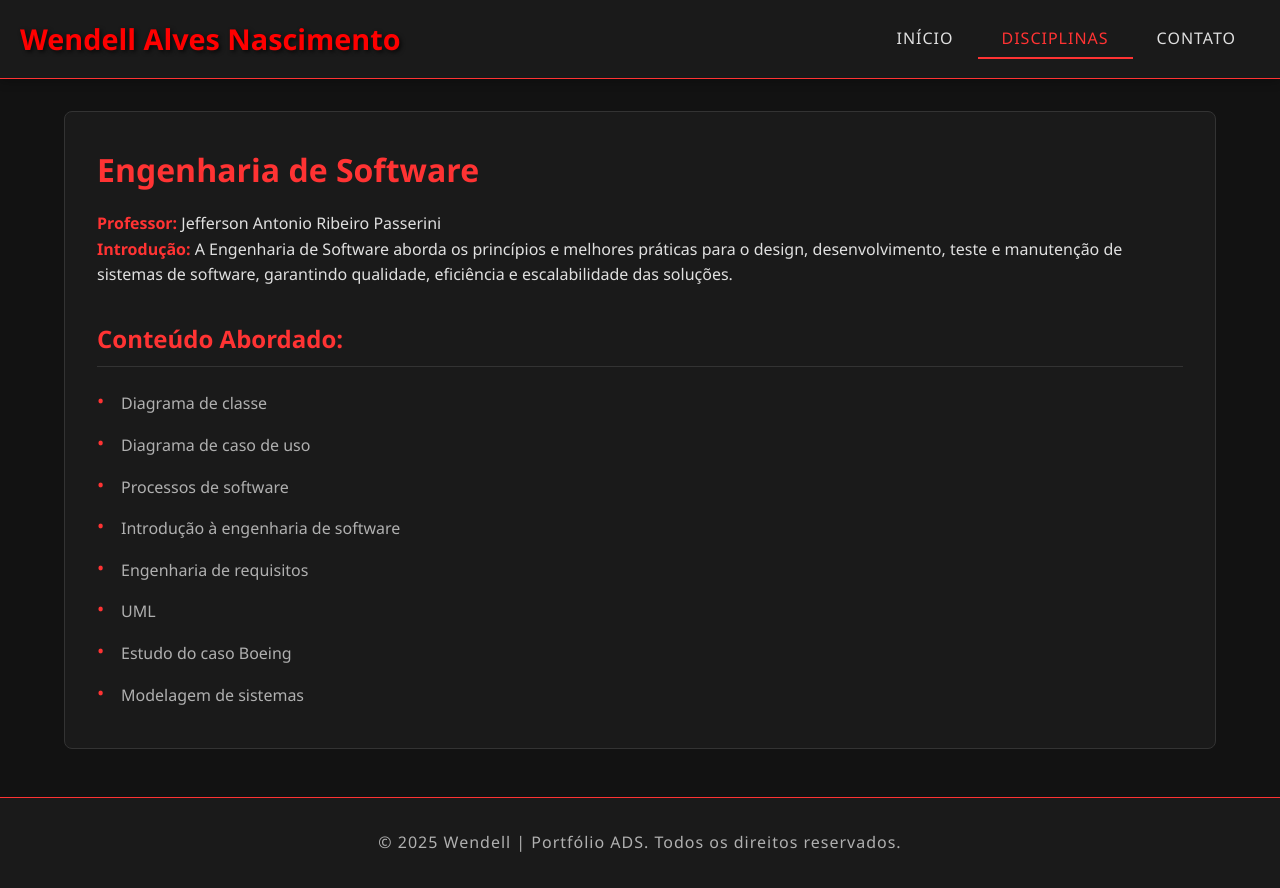
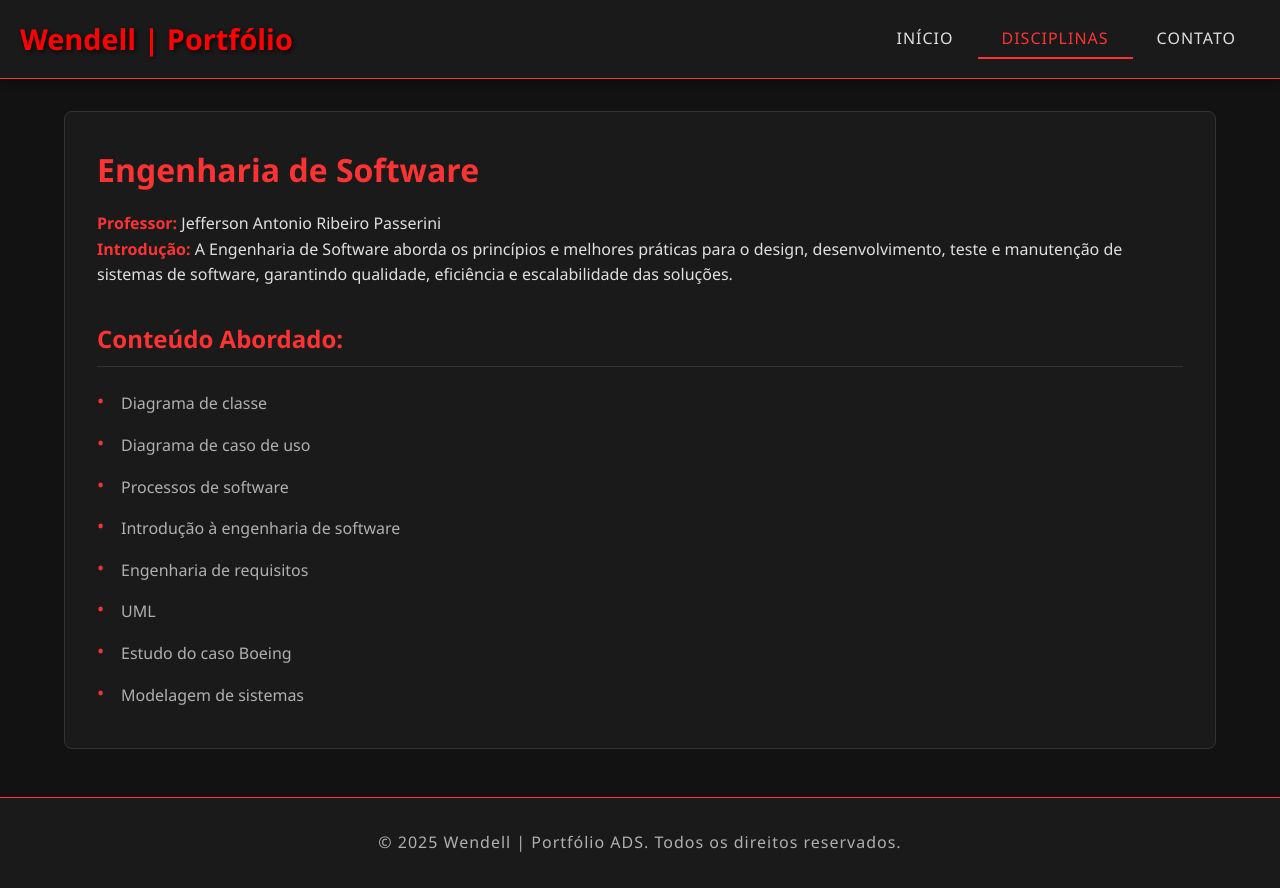
Before and after one commit to wendzera/meuportfolio, a plain HTML site: page materias/engenharia-software.html in a window 1280 px wide. Drawn offline with Linux system fonts and the light colour scheme.

Commit message:
hotfix: alteração de nome na navbar das paginas

```diff
--- a/materias/engenharia-software.html
+++ b/materias/engenharia-software.html
@@ -8,7 +8,7 @@
 </head>
 <body>
     <header>
-        <span class="my-name">Wendell Alves Nascimento</span>
+        <span class="my-name">Wendell | Portfólio</span>
         <nav>
             <ul>
                 <li><a href="../index.html">Início</a></li>
```
Also changed, not shown: materias/estrutura-dados.html (+1 -1 lines), materias/gestao-agil.html (+1 -1 lines), materias/humano-computador.html (+1 -1 lines), materias/inteligencia-corporativa.html (+1 -1 lines), materias/matematica-discreta.html (+1 -1 lines), materias/organizacao-computadores.html (+1 -1 lines), materias/projeto-integrador.html (+1 -1 lines), materias/tecnicas-banco-dados.html (+1 -1 lines), materias/tecnicas-programacao-mobile.html (+1 -1 lines), materias/tecnicas-programacao.html (+1 -1 lines).
